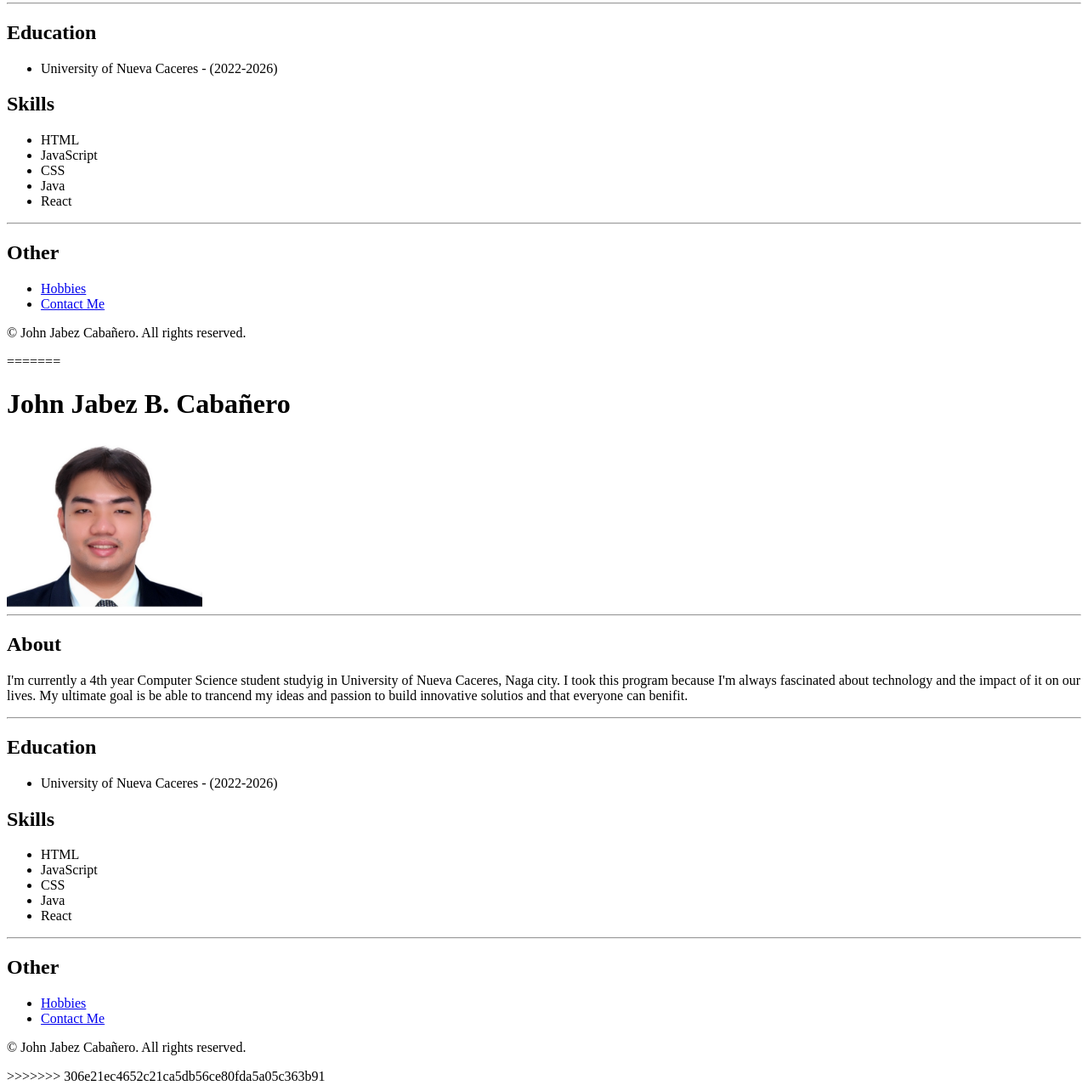
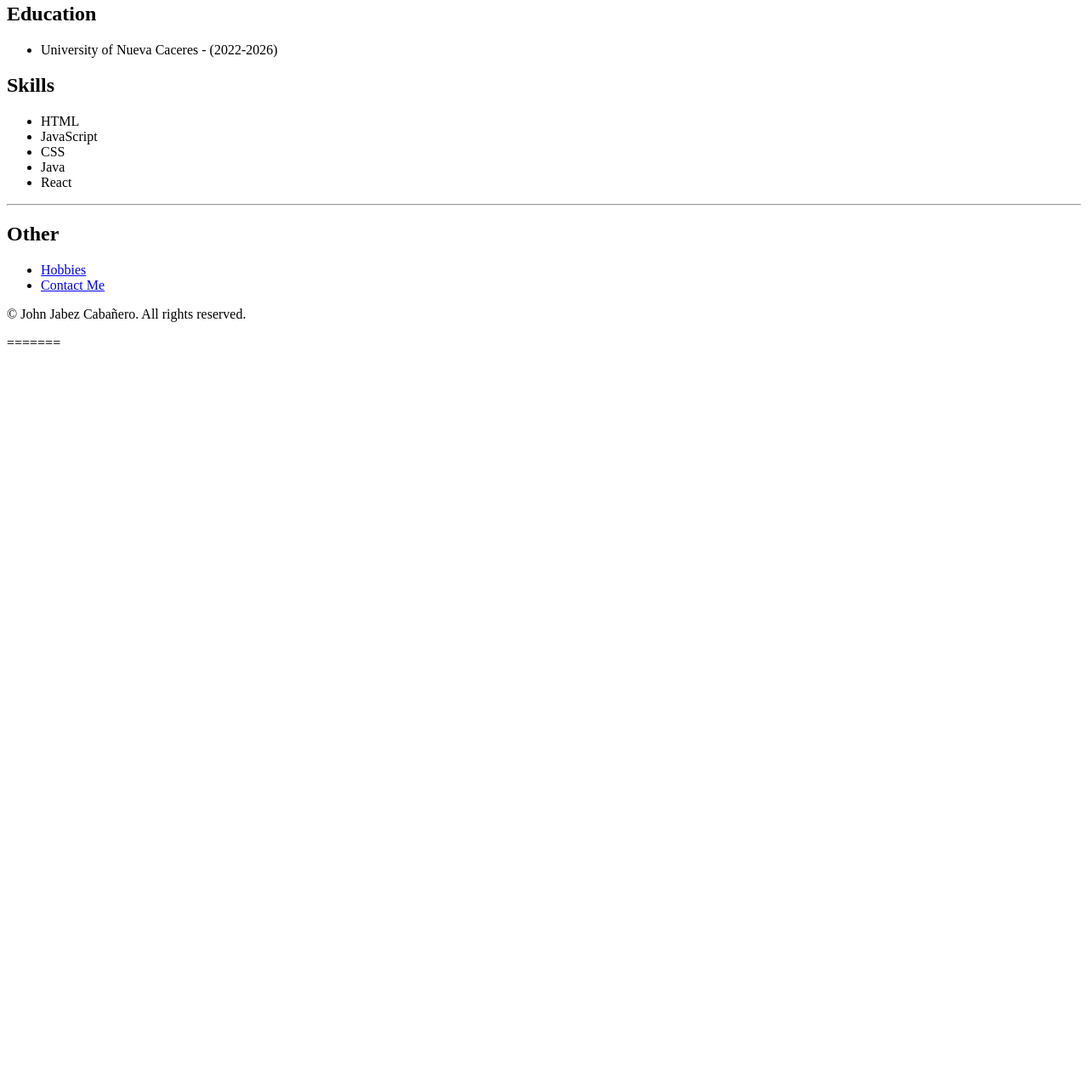
Before and after one commit to Skitzo-24/My-Portfolio, a plain HTML site: page index.html in a window 1280 px wide. Shown: the part 432-1716 px from the top of the page at 85% size. After the commit the page ends 853 px from the top, so only its background shows below. Drawn offline with Linux system fonts and the light colour scheme.

Commit message:
Kept local version for index.html and resolved merge conflict

```diff
--- a/index.html
+++ b/index.html
@@ -1,4 +1,4 @@
-<<<<<<< HEAD
+
 <!DOCTYPE html>
 <html lang="en">
 <head>
@@ -48,52 +48,5 @@
 
 </body>
 =======
-<!DOCTYPE html>
-<html lang="en">
-<head>
-    <meta charset="UTF-8">
-    <meta name="viewport" content="width=device-width, initial-scale=1.0">
-    <title>My Resume</title>
-</head>
-<body>
-    <h1>John Jabez B. Cabañero</h1>
-    <img src="assets/images/formal pic.jpg" height="200px">
-    <hr/>
 
-    <h2>About</h2>
-    <p>I'm currently a 4th year Computer Science student studyig in University of Nueva Caceres, Naga city. I took this program because I'm always fascinated about technology and the impact of it on our lives.
-        My ultimate goal is be able to trancend my ideas and passion to build innovative solutios and that everyone can benifit.
-    </p>
-    <hr/>
-
-    <h2>Education</h2>
-
-    <ul>
-        <li>University of Nueva Caceres - (2022-2026)</li>
-    </ul>
-
-    <h2>Skills</h2>
-    <ul>
-        <li>HTML</li>
-        <li>JavaScript</li>
-        <li>CSS</li>
-        <li>Java</li>
-        <li>React</li>
-    </ul>
-    <hr/>
-
-    <h2>Other</h2>
-    <ul>
-        <li><a href="./contact.html">Hobbies</a></li>
-        <li><a href="contact.html">Contact Me</a></li>
-    </ul>
-
-
-    <footer>
-        <p>© John Jabez Cabañero. All rights reserved.</p>
-    </footer>
-
-
-</body>
->>>>>>> 306e21ec4652c21ca5db56ce80fda5a05c363b91
 </html>
```
